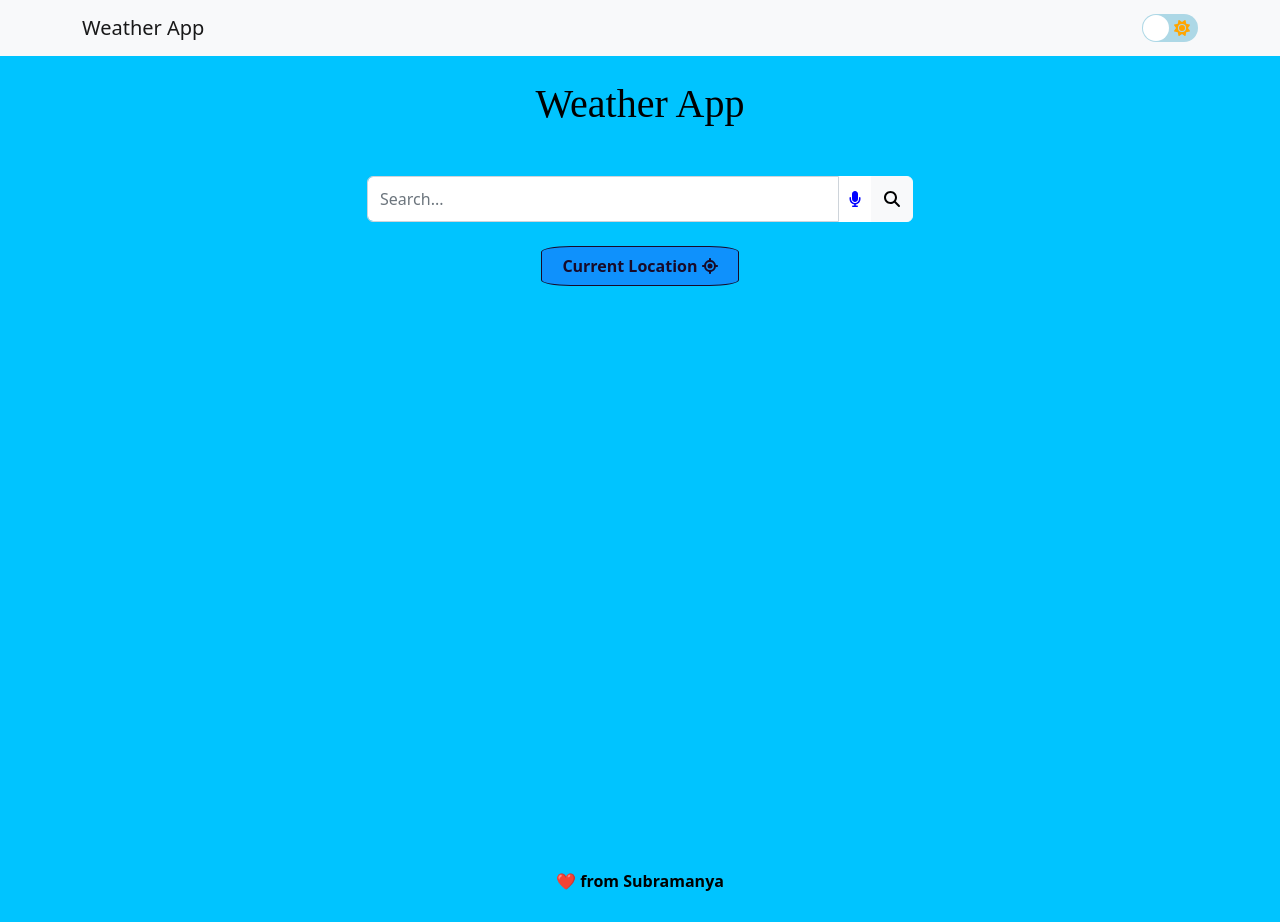
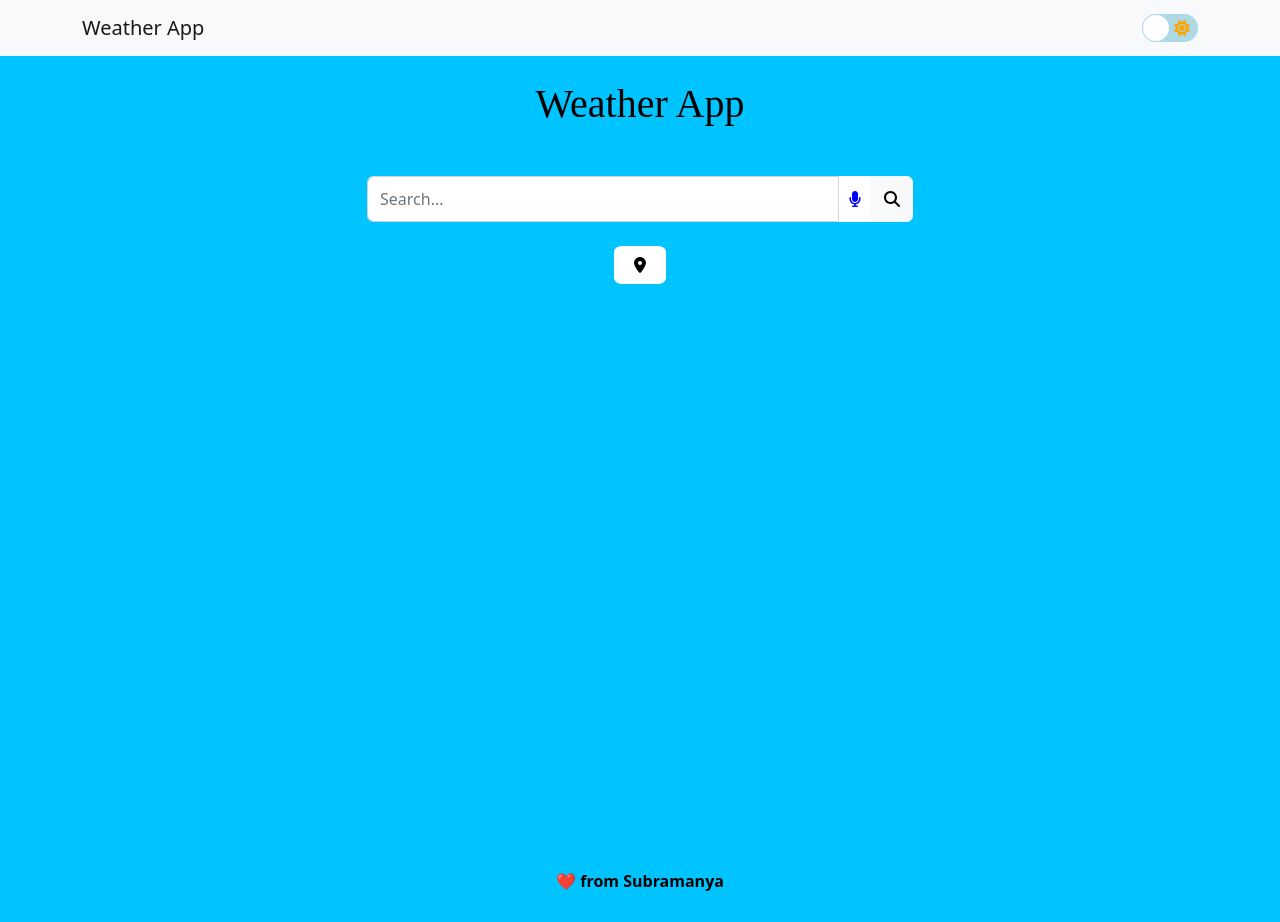
Before and after one commit to SubramanyaKS/Weather-app, a React (Create React App) app: page / in a window 1280 px wide. Built offline with nearby package versions, Linux system fonts and the light colour scheme; no server answers; a web font is replaced by a local one.

Commit message:
added location button to search bar

```diff
--- a/src/components/ButtonLocationUI.js
+++ b/src/components/ButtonLocationUI.js
@@ -1,15 +1,11 @@
 import React from 'react';
 import '../assets/main.css';
 import { FontAwesomeIcon } from "@fortawesome/react-fontawesome";
-import {
-  faLocation
-} from "@fortawesome/free-solid-svg-icons";
+import {faLocationDot} from "@fortawesome/free-solid-svg-icons";
 
-const ButtonLocationUI = ({ state,handleFetchWeather }) => {
+const ButtonLocationUI = ({ handleFetchWeather }) => {
   return (
-    <>
-      <button className={state.dark?"button button-dark":"button button-light"}  onClick={handleFetchWeather}><b>Current Location <FontAwesomeIcon icon={faLocation}/></b></button>
-    </>
+      <button className="button"  onClick={handleFetchWeather}><b> <FontAwesomeIcon icon={faLocationDot}/></b></button>
   );
 };
 
```
